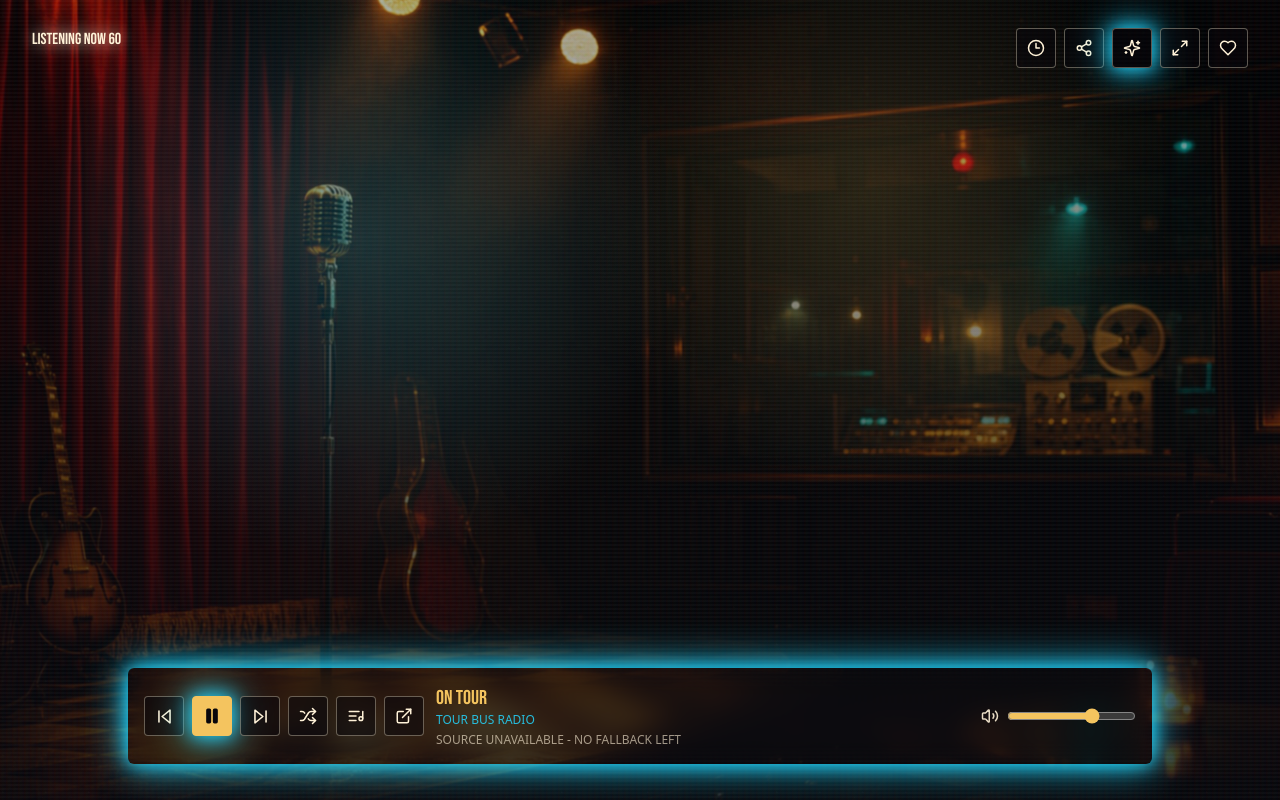
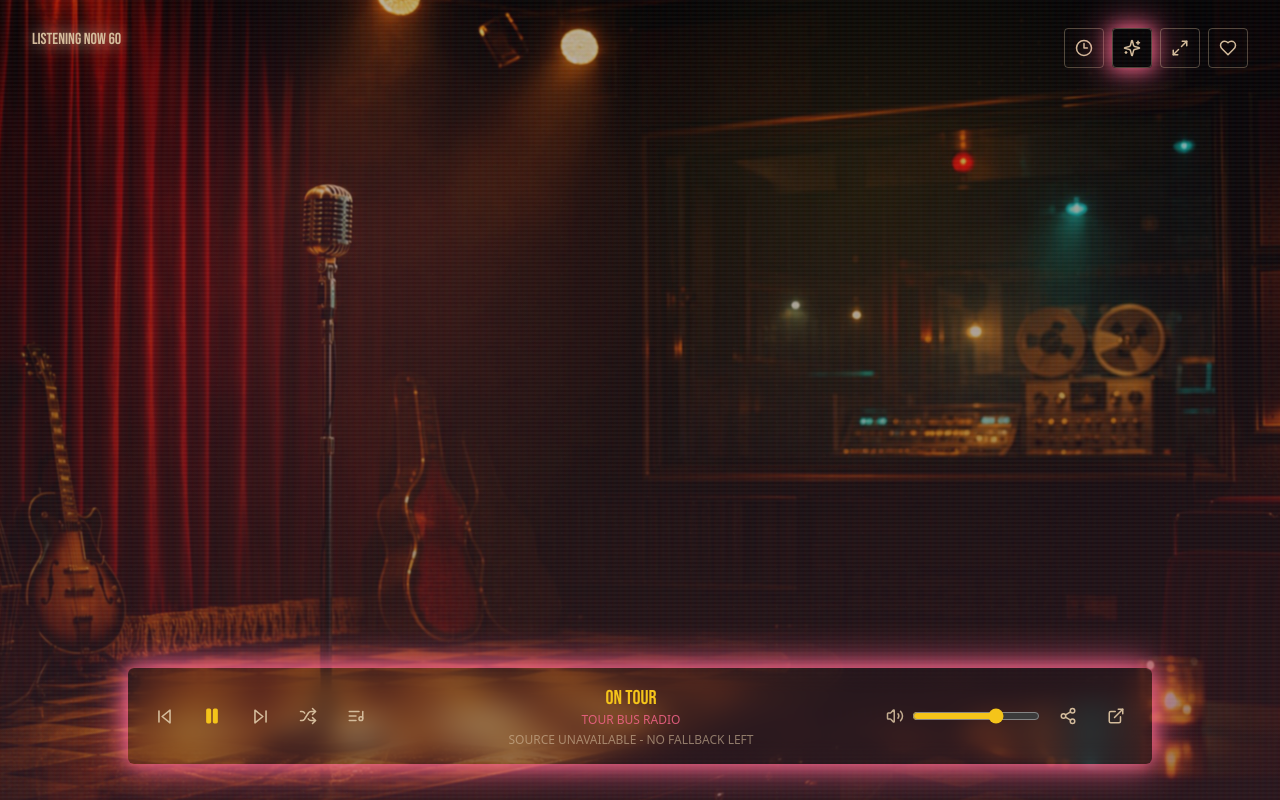
Before and after one commit to gustavonline/elvispresley.cafe, a Next.js app: page / in a window 1280 px wide. Both pictures are taken after a click on the button "PRESS ANY KEY TO START". Built offline with nearby package versions, Linux system fonts and the light colour scheme.

Commit message:
Polish player chrome and palette

```diff
--- a/app/globals.css
+++ b/app/globals.css
@@ -18,7 +18,7 @@ body {
 
 body {
   margin: 0;
-  background: #09070b;
+  background: #5e303c;
   font-family: var(--font-inter);
 }
 
@@ -30,6 +30,24 @@ input {
 .station-scene-motion {
   animation: station-scene-drift 28s ease-in-out infinite alternate;
   transform-origin: center;
+}
+
+.player-dock button {
+  background: transparent !important;
+  border-color: transparent;
+  box-shadow: none !important;
+  color: #d4bc9c;
+}
+
+.player-dock button:hover {
+  border-color: transparent;
+  color: #f4c41a;
+}
+
+.player-dock button[aria-label="Play"],
+.player-dock button[aria-label="Pause"],
+.player-dock button[aria-pressed="true"] {
+  color: #f4c41a;
 }
 
 .crt-overlay {
--- a/app/manifest.ts
+++ b/app/manifest.ts
@@ -7,8 +7,8 @@ export default function manifest(): MetadataRoute.Manifest {
     description: "A retro Elvis-inspired music cafe.",
     start_url: "/",
     display: "standalone",
-    background_color: "#09070b",
-    theme_color: "#09070b",
+    background_color: "#5e303c",
+    theme_color: "#5e303c",
     icons: [
       {
         src: "/icon.svg",
--- a/components/elvis-cafe.tsx
+++ b/components/elvis-cafe.tsx
@@ -345,7 +345,7 @@ export function ElvisCafe() {
         className={`object-cover transition duration-700 ${visualClass} ${isMotionEnabled ? "station-scene-motion" : ""}`}
       />
 
-      <div className={`absolute inset-0 ${activeStation.theme.overlayClass}`} />
+      <div className={`absolute inset-0 ${activeStation.theme.overlayClass} opacity-55`} />
       <div className="crt-overlay absolute inset-0" />
       <div className="noise-overlay absolute inset-0" />
       {isStarted && activeStation.source.type === "youtube" ? (
@@ -360,7 +360,7 @@ export function ElvisCafe() {
 
       <section className="relative z-10 flex min-h-dvh flex-col justify-between px-5 py-5 sm:px-8 sm:py-7" aria-hidden={isAboutOpen || isCatalogOpen}>
         <header className="flex items-start justify-between gap-4">
-          <div className="font-display text-sm uppercase tracking-normal text-shell drop-shadow-[0_0_8px_rgba(255,242,216,0.8)] sm:text-base">
+          <div className="font-display text-sm uppercase tracking-normal text-shell drop-shadow-[0_0_8px_rgba(212,188,156,0.8)] sm:text-base">
             listening now {listeningNow}
           </div>
 
@@ -375,9 +375,6 @@ export function ElvisCafe() {
                 ariaExpanded={isTimerOpen}
               >
                 <Clock3 size={18} />
-              </IconButton>
-              <IconButton label="Share station" onClick={() => void shareStation()}>
-                <Share2 size={18} />
               </IconButton>
               <IconButton label="Motion" onClick={() => setIsMotionEnabled((current) => !current)} active={isMotionEnabled} ariaPressed={isMotionEnabled}>
                 <Sparkles size={18} />
@@ -420,7 +417,7 @@ export function ElvisCafe() {
           <button
             type="button"
             onClick={start}
-            className="relative mx-auto mb-8 block min-h-12 rounded border border-shell/70 bg-night/35 px-5 py-3 font-display text-base uppercase text-shell shadow-neon backdrop-blur-sm transition hover:border-gold hover:text-gold focus:outline-none focus:ring-2 focus:ring-gold"
+            className="relative mx-auto mb-8 block min-h-12 rounded bg-night/80 px-5 py-3 font-display text-base uppercase text-shell shadow-[0_0_28px_rgba(244,196,26,0.28)] backdrop-blur-sm transition hover:text-gold focus:outline-none focus:ring-2 focus:ring-gold"
           >
             press any key to start
           </button>
@@ -440,6 +437,7 @@ export function ElvisCafe() {
             onPrevious={() => goToStation(-1)}
             onNext={() => goToStation(1)}
             onOpenStationCatalog={() => setIsCatalogOpen(true)}
+            onShareStation={() => void shareStation()}
             onToggleShuffle={() => setIsShuffled((current) => !current)}
             onVolumeChange={setVolume}
             onOpenSource={() => {
@@ -674,6 +672,7 @@ type PlayerDockProps = {
   onPrevious: () => void;
   onNext: () => void;
   onOpenStationCatalog: () => void;
+  onShareStation: () => void;
   onToggleShuffle: () => void;
   onVolumeChange: (value: number) => void;
   onOpenSource: () => void;
@@ -694,12 +693,13 @@ function PlayerDock({
   onPrevious,
   onNext,
   onOpenStationCatalog,
+  onShareStation,
   onToggleShuffle,
   onVolumeChange,
   onOpenSource,
 }: PlayerDockProps) {
   return (
-    <div className={`mx-auto mb-2 grid w-full max-w-5xl gap-3 rounded-md p-3 backdrop-blur-md sm:grid-cols-[auto_1fr_auto] sm:items-center sm:p-4 ${stationTheme.dockClass}`}>
+    <div className={`player-dock mx-auto mb-2 grid w-full max-w-5xl gap-3 rounded-md p-3 backdrop-blur-md sm:grid-cols-[auto_minmax(10rem,1fr)_auto] sm:items-center sm:p-4 ${stationTheme.dockClass}`}>
       <div className="flex items-center justify-center gap-2 sm:justify-start">
         <IconButton label="Previous station" onClick={onPrevious}>
           <SkipBack size={19} />
@@ -720,12 +720,9 @@ function PlayerDock({
         >
           <ListMusic size={18} />
         </IconButton>
-        <IconButton label={sourceUrl ? "Open original source" : "No source configured"} onClick={onOpenSource} disabled={!sourceUrl}>
-          <ExternalLink size={18} />
-        </IconButton>
       </div>
 
-      <div className="min-w-0 text-center sm:text-left" aria-live="polite" aria-atomic="true">
+      <div className="min-w-0 text-center" aria-live="polite" aria-atomic="true">
         <p className="font-display text-lg uppercase leading-tight text-gold sm:text-xl" data-testid="station-title">
           {stationTitle}
         </p>
@@ -741,12 +738,13 @@ function PlayerDock({
         )}
       </div>
 
-      <label className="flex min-h-10 items-center justify-center gap-2 text-shell/90 sm:justify-end">
+      <div className="flex min-h-10 items-center justify-center gap-2 text-shell/90 sm:justify-end">
+        <label className="flex items-center gap-2">
           <Volume2 size={18} />
           <span className="sr-only">Volume</span>
           <input
             aria-label="Volume"
-          className="accent-gold"
+            className="w-28 accent-gold sm:w-32"
             type="range"
             min="0"
             max="100"
@@ -754,6 +752,13 @@ function PlayerDock({
             onChange={(event) => onVolumeChange(Number(event.target.value))}
           />
         </label>
+        <IconButton label="Share station" onClick={onShareStation}>
+          <Share2 size={18} />
+        </IconButton>
+        <IconButton label={sourceUrl ? "Open original source" : "No source configured"} onClick={onOpenSource} disabled={!sourceUrl}>
+          <ExternalLink size={18} />
+        </IconButton>
+      </div>
     </div>
   );
 }
@@ -786,7 +791,7 @@ const IconButton = React.forwardRef<HTMLButtonElement, IconButtonProps>(function
       disabled={disabled}
       onClick={onClick}
       className={`grid size-10 place-items-center rounded border transition focus:outline-none focus:ring-2 focus:ring-gold disabled:cursor-not-allowed disabled:opacity-45 ${
-        emphasis ? "border-gold bg-gold text-night shadow-neon" : "border-shell/35 bg-night/55 text-shell hover:border-gold hover:text-gold"
+        emphasis ? "border-gold bg-gold text-night shadow-neon" : "border-shell/35 bg-night/78 text-shell hover:border-gold hover:text-gold"
       } ${active ? "border-neon text-neon shadow-neon" : ""}`}
     >
       {children}
@@ -926,22 +931,28 @@ function StationCatalogModal({
     <div
       id={id}
       ref={modalRef}
-      className="fixed inset-0 z-30 grid place-items-start bg-night/78 px-4 py-8 backdrop-blur-sm sm:px-8"
+      className="fixed inset-0 z-30 grid place-items-start bg-[rgba(48,24,31,0.92)] px-4 py-8 backdrop-blur-md sm:px-8"
       role="dialog"
       aria-modal="true"
       aria-labelledby={titleId}
       onKeyDown={onDialogKeyDown}
     >
-      <div className="mx-auto w-full max-w-6xl rounded-md border border-gold/45 bg-night/92 text-shell shadow-[0_0_44px_rgba(0,0,0,0.62)]">
-        <div className="flex items-start justify-between gap-4 border-b border-shell/15 p-4 sm:p-5">
+      <div className="mx-auto w-full max-w-6xl rounded-md bg-[rgba(48,24,31,0.96)] text-shell shadow-[0_0_70px_rgba(0,0,0,0.92)]">
+        <div className="flex items-start justify-between gap-4 p-4 sm:p-5">
           <div>
             <h2 id={titleId} className="font-display text-2xl uppercase text-gold">
               jukebox
             </h2>
           </div>
-          <IconButton ref={closeButtonRef} label="Close station catalog" onClick={onClose}>
+          <button
+            ref={closeButtonRef}
+            type="button"
+            aria-label="Close station catalog"
+            onClick={onClose}
+            className="grid size-10 place-items-center rounded bg-night/70 text-shell shadow-[0_0_18px_rgba(244,196,26,0.18)] transition hover:text-gold focus:outline-none focus-visible:text-gold"
+          >
             <X size={18} />
-          </IconButton>
+          </button>
         </div>
 
         <div className="max-h-[calc(100dvh-10rem)] overflow-y-auto p-3 sm:p-4">
@@ -956,25 +967,24 @@ function StationCatalogModal({
                     onClick={() => onSelectStation(station.id)}
                     aria-label={station.title}
                     aria-current={isActive ? "true" : undefined}
-                    className={`group grid h-full w-full grid-rows-[auto_1fr] overflow-hidden rounded-md border text-left transition focus:outline-none focus:ring-2 focus:ring-gold ${
+                    className={`group relative block aspect-[4/3] w-full overflow-hidden rounded-md text-left transition focus:outline-none focus:ring-2 focus:ring-gold ${
                       isActive
-                        ? "border-gold bg-gold/12 shadow-neon"
-                        : "border-shell/20 bg-night/48 hover:border-gold/75 hover:bg-shell/5"
+                        ? "shadow-[0_0_28px_rgba(244,100,138,0.58)]"
+                        : "shadow-[0_0_24px_rgba(0,0,0,0.55)] hover:shadow-[0_0_28px_rgba(244,196,26,0.28)]"
                     }`}
                   >
-                    <span className="relative block aspect-video overflow-hidden">
                     <Image
                       src={station.imageSrc}
                       alt=""
                       fill
                       sizes="(min-width: 1024px) 20vw, (min-width: 640px) 50vw, 100vw"
-                        className="object-cover brightness-[0.78] saturate-[1.15] transition duration-300 group-hover:scale-[1.04]"
+                      className="object-cover brightness-100 saturate-[1.12] transition duration-300 group-hover:scale-[1.04]"
                     />
-                      <span className={`absolute inset-0 ${station.theme.overlayClass} opacity-70`} />
-                    </span>
-                    <span className="block p-3">
+                    <span className={`absolute inset-0 ${station.theme.overlayClass} opacity-25`} />
+                    <span className="absolute inset-0 bg-gradient-to-t from-night/92 via-night/26 to-transparent" />
+                    <span className="absolute inset-x-0 bottom-0 block p-4">
                       <span className="block font-display text-xl uppercase leading-tight text-gold">{station.title}</span>
-                      <span className="mt-1 block text-xs uppercase text-neon/85">{station.city}</span>
+                      <span className="mt-1 block text-xs uppercase text-neon/90">{station.city}</span>
                     </span>
                   </button>
                 </li>
--- a/lib/stations.ts
+++ b/lib/stations.ts
@@ -43,39 +43,39 @@ export type StationFallbackPlan = {
 const stationThemes = {
   christmas: {
     label: "holiday lights",
-    glowClass: "text-shell drop-shadow-[0_0_24px_rgba(255,242,216,0.88)]",
-    overlayClass: "bg-[radial-gradient(circle_at_18%_24%,rgba(255,242,216,0.2),transparent_28%),radial-gradient(circle_at_78%_18%,rgba(30,180,110,0.18),transparent_31%),linear-gradient(180deg,rgba(90,8,22,0.08),rgba(9,7,11,0.8))]",
-    dockClass: "border-shell/45 bg-velvet/45 shadow-[0_0_34px_rgba(255,242,216,0.24)]",
+    glowClass: "text-shell drop-shadow-[0_0_24px_rgba(212,188,156,0.88)]",
+    overlayClass: "bg-[radial-gradient(circle_at_18%_24%,rgba(212,188,156,0.2),transparent_28%),radial-gradient(circle_at_78%_18%,rgba(101,84,20,0.18),transparent_31%),linear-gradient(180deg,rgba(170,76,100,0.08),rgba(94,48,60,0.8))]",
+    dockClass: "border-shell/45 bg-night/84 shadow-[0_0_34px_rgba(212,188,156,0.24)]",
   },
   hits: {
     label: "gold records",
-    glowClass: "text-gold drop-shadow-[0_0_24px_rgba(244,196,95,0.82)]",
-    overlayClass: "bg-[radial-gradient(circle_at_50%_34%,rgba(244,196,95,0.16),transparent_34%),linear-gradient(180deg,rgba(9,7,11,0.05),rgba(9,7,11,0.76))]",
-    dockClass: "border-gold/50 bg-night/58 shadow-[0_0_36px_rgba(244,196,95,0.22)]",
+    glowClass: "text-gold drop-shadow-[0_0_24px_rgba(244,196,26,0.82)]",
+    overlayClass: "bg-[radial-gradient(circle_at_50%_34%,rgba(244,196,26,0.16),transparent_34%),linear-gradient(180deg,rgba(94,48,60,0.05),rgba(94,48,60,0.76))]",
+    dockClass: "border-gold/50 bg-night/86 shadow-[0_0_36px_rgba(244,196,26,0.22)]",
   },
   tour: {
     label: "stage tour",
-    glowClass: "text-neon drop-shadow-[0_0_24px_rgba(35,215,255,0.82)]",
-    overlayClass: "bg-[radial-gradient(circle_at_28%_30%,rgba(35,215,255,0.18),transparent_30%),radial-gradient(circle_at_68%_24%,rgba(244,196,95,0.14),transparent_28%),linear-gradient(180deg,rgba(9,7,11,0.08),rgba(9,7,11,0.78))]",
-    dockClass: "border-neon/45 bg-night/58 shadow-neon",
+    glowClass: "text-neon drop-shadow-[0_0_24px_rgba(244,100,138,0.82)]",
+    overlayClass: "bg-[radial-gradient(circle_at_28%_30%,rgba(244,100,138,0.18),transparent_30%),radial-gradient(circle_at_68%_24%,rgba(244,196,26,0.14),transparent_28%),linear-gradient(180deg,rgba(94,48,60,0.08),rgba(94,48,60,0.78))]",
+    dockClass: "border-neon/45 bg-night/86 shadow-neon",
   },
   deepCuts: {
     label: "deep cuts",
-    glowClass: "text-shell drop-shadow-[0_0_20px_rgba(122,16,34,0.72)]",
-    overlayClass: "bg-[radial-gradient(circle_at_52%_38%,rgba(122,16,34,0.2),transparent_36%),linear-gradient(180deg,rgba(9,7,11,0.12),rgba(9,7,11,0.84))]",
-    dockClass: "border-velvet/60 bg-night/62 shadow-[0_0_34px_rgba(122,16,34,0.34)]",
+    glowClass: "text-shell drop-shadow-[0_0_20px_rgba(170,76,100,0.72)]",
+    overlayClass: "bg-[radial-gradient(circle_at_52%_38%,rgba(170,76,100,0.2),transparent_36%),linear-gradient(180deg,rgba(94,48,60,0.12),rgba(94,48,60,0.84))]",
+    dockClass: "border-velvet/60 bg-night/86 shadow-[0_0_34px_rgba(170,76,100,0.34)]",
   },
   love: {
     label: "velvet love songs",
-    glowClass: "text-gold drop-shadow-[0_0_26px_rgba(255,128,170,0.74)]",
-    overlayClass: "bg-[radial-gradient(circle_at_62%_32%,rgba(255,128,170,0.18),transparent_32%),radial-gradient(circle_at_28%_26%,rgba(244,196,95,0.12),transparent_28%),linear-gradient(180deg,rgba(9,7,11,0.06),rgba(9,7,11,0.78))]",
-    dockClass: "border-gold/45 bg-velvet/34 shadow-[0_0_36px_rgba(255,128,170,0.22)]",
+    glowClass: "text-gold drop-shadow-[0_0_26px_rgba(244,100,138,0.74)]",
+    overlayClass: "bg-[radial-gradient(circle_at_62%_32%,rgba(244,100,138,0.18),transparent_32%),radial-gradient(circle_at_28%_26%,rgba(244,196,26,0.12),transparent_28%),linear-gradient(180deg,rgba(94,48,60,0.06),rgba(94,48,60,0.78))]",
+    dockClass: "border-gold/45 bg-night/84 shadow-[0_0_36px_rgba(244,100,138,0.22)]",
   },
   demo: {
     label: "demo room",
-    glowClass: "text-gold drop-shadow-[0_0_22px_rgba(244,196,95,0.7)]",
-    overlayClass: "bg-[radial-gradient(circle_at_50%_42%,rgba(255,242,216,0.08),transparent_34%),linear-gradient(180deg,rgba(9,7,11,0.08),rgba(9,7,11,0.76))]",
-    dockClass: "border-shell/35 bg-night/55 shadow-[0_0_36px_rgba(0,0,0,0.45)]",
+    glowClass: "text-gold drop-shadow-[0_0_22px_rgba(244,196,26,0.7)]",
+    overlayClass: "bg-[radial-gradient(circle_at_50%_42%,rgba(212,188,156,0.08),transparent_34%),linear-gradient(180deg,rgba(94,48,60,0.08),rgba(94,48,60,0.76))]",
+    dockClass: "border-shell/35 bg-night/86 shadow-[0_0_36px_rgba(0,0,0,0.45)]",
   },
 } satisfies Record<string, StationTheme>;
 
--- a/tailwind.config.ts
+++ b/tailwind.config.ts
@@ -9,18 +9,19 @@ const config: Config = {
   theme: {
     extend: {
       colors: {
-        night: "#09070b",
-        velvet: "#7a1022",
-        neon: "#23d7ff",
-        gold: "#f4c45f",
-        shell: "#fff2d8",
+        night: "#5e303c",
+        velvet: "#aa4c64",
+        neon: "#f4648a",
+        gold: "#f4c41a",
+        bronze: "#655414",
+        shell: "#d4bc9c",
       },
       fontFamily: {
         display: ['"Bebas Neue"', "Impact", "Arial Narrow", "sans-serif"],
         body: ["var(--font-inter)", "Inter", "system-ui", "sans-serif"],
       },
       boxShadow: {
-        neon: "0 0 18px rgba(35, 215, 255, 0.75), 0 0 42px rgba(236, 72, 153, 0.35)",
+        neon: "0 0 18px rgba(244, 100, 138, 0.68), 0 0 42px rgba(244, 196, 26, 0.24)",
       },
     },
   },
```
Lines whose indentation alone changed are shown as unchanged.
